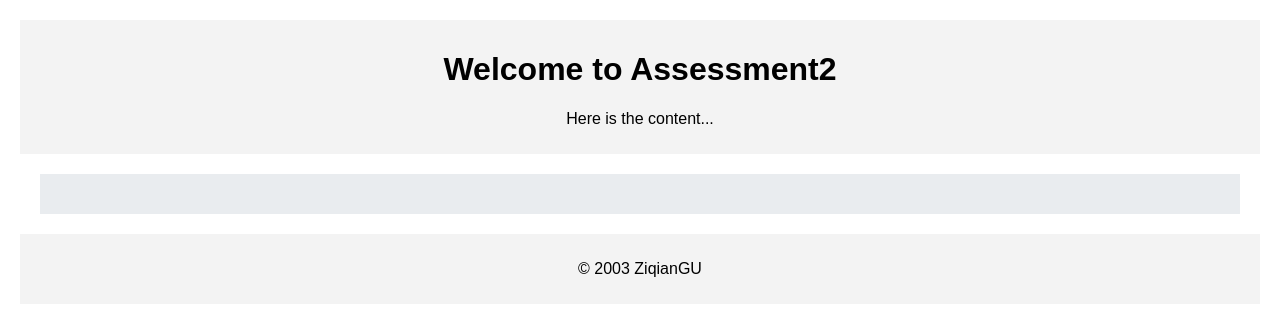
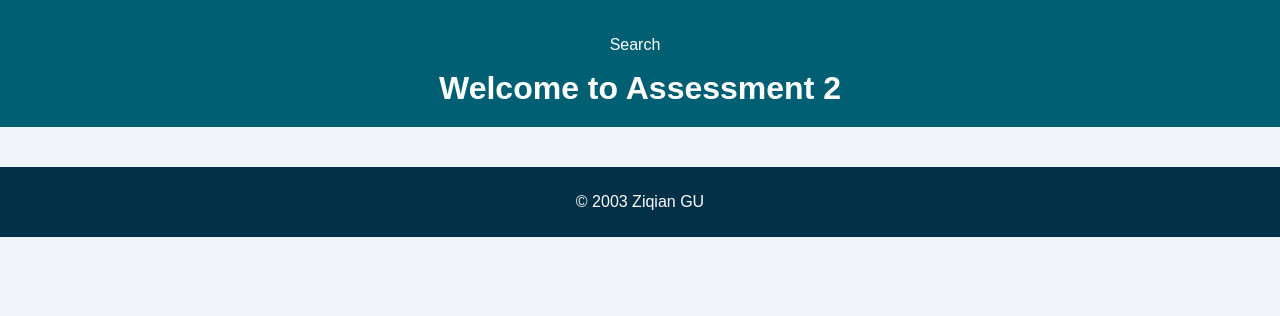
Before and after one commit to guziqian03/A2_ziqianGU, a website: page crowdfundingWebAPP/index.html in a window 1280 px wide. Drawn offline with Linux system fonts and the light colour scheme; no server answers.

Commit message:
index update

```diff
--- a/crowdfundingWebAPP/index.html
+++ b/crowdfundingWebAPP/index.html
@@ -4,39 +4,92 @@
     <meta charset="UTF-8">
     <meta name="viewport" content="width=device-width, initial-scale=1.0">
     <title>Non-Profit Organization</title>
-    <link rel="stylesheet" href="styles.css">
+    <style>
+        body {
+            font-family: 'Arial', sans-serif;
+            margin: 0;
+            padding: 0;
+            background: #f0f4f8;
+            color: #333;
+        }
+        header {
+            background: #005f73;
+            color: #ffffff;
+            padding: 20px;
+            text-align: center;
+        }
+        nav ul {
+            list-style-type: none;
+            padding: 0;
+        }
+        nav ul li {
+            display: inline;
+            margin-right: 10px;
+        }
+        nav a {
+            color: #ffffff;
+            text-decoration: none;
+        }
+        .header-content h1 {
+            margin: 0;
+        }
+        section {
+            padding: 20px;
+            display: flex;
+            flex-wrap: wrap;
+            justify-content: space-around;
+        }
+        .fundraiser {
+            background: #ffffff;
+            border: 1px solid #cccccc;
+            margin: 10px;
+            padding: 20px;
+            width: 300px;
+            box-shadow: 0 4px 6px rgba(0,0,0,0.1);
+        }
+        .image {
+            width: 100%;
+            height: 200px;
+            background-size: cover;
+            background-position: center;
+        }
+        footer {
+            text-align: center;
+            padding: 10px 0;
+            background: #023047;
+            color: white;
+        }
+    </style>
 </head>
 <body>
+<header>
+    <nav>
+        <ul class="nav-list">
+            <li class="nav-item"><a href="/search.html">Search</a></li>
+        </ul>
+    </nav>
+    <div class="header-content">
+        <h1>Welcome to Assessment 2</h1>
 
-<header>
-    <h1>Welcome to Assessment2</h1>
-    <p>Here is the content...</p>
+    </div>
 </header>
-
-<section id="fundraisers">
-
-</section>
-
+<section id="fundraisers"></section>
 <footer>
-    <p>© 2003 ZiqianGU </p>
+    <p>© 2003 Ziqian GU </p>
 </footer>
 
-
 <script>
-
     document.addEventListener('DOMContentLoaded', function() {
         const fundraisersSection = document.getElementById('fundraisers');
-
-
         fetch('http://localhost:1000/api/fundraisers')
             .then(response => response.json())
             .then(data => {
                 data.forEach(fundraiser => {
                     if (fundraiser.ACTIVE === 1) {
                         const fundraiserElement = document.createElement('div');
-                        fundraiserElement.classList.add('fundraiser');  // 为 div 添加 class
-
-                        fundraiserElement.innerHTML = `
+                        fundraiserElement.classList.add('fundraiser');
+                        const contentElement = document.createElement('div');
+                        contentElement.innerHTML = `
                             <h2>${fundraiser.CAPTION}</h2>
                             <p><strong>Organizer:</strong> ${fundraiser.ORGANIZER}</p>
                             <p><strong>Category:</strong> ${fundraiser.category_name}</p>
@@ -44,7 +97,11 @@
                             <p><strong>Current Funding:</strong> $${fundraiser.CURRENT_FUNDING}</p>
                             <p><strong>City:</strong> ${fundraiser.CITY}</p>
                         `;
-
+                        const imageElement = document.createElement('div');
+                        imageElement.classList.add('image');
+                        imageElement.style.backgroundImage = `url(./image/${fundraiser.FUNDRAISER_ID}.jpg)`;
+                        fundraiserElement.appendChild(contentElement);
+                        fundraiserElement.appendChild(imageElement);
                         fundraisersSection.appendChild(fundraiserElement);
                     }
                 });
@@ -54,6 +111,5 @@
             });
     });
 </script>
-
 </body>
 </html>
```
